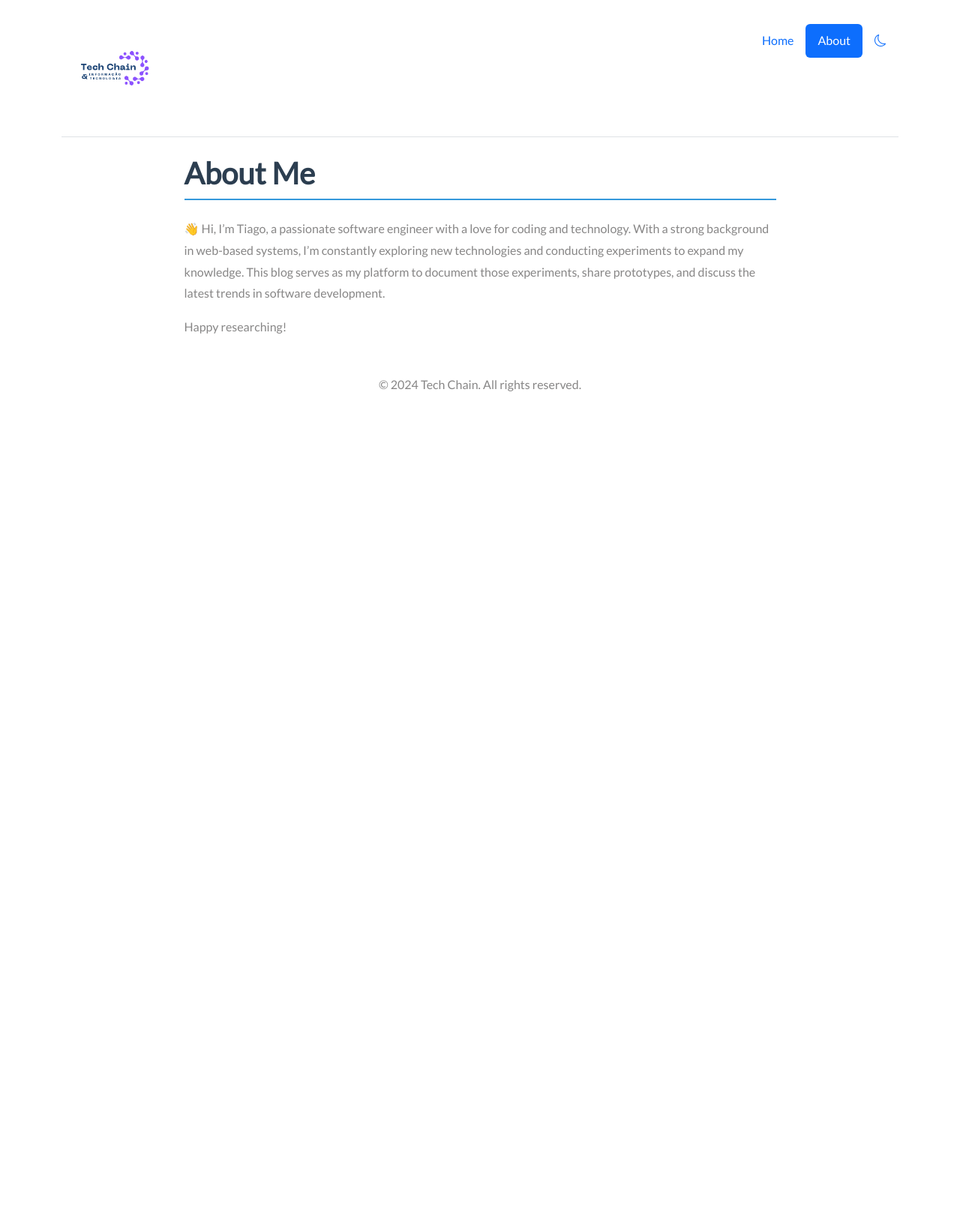
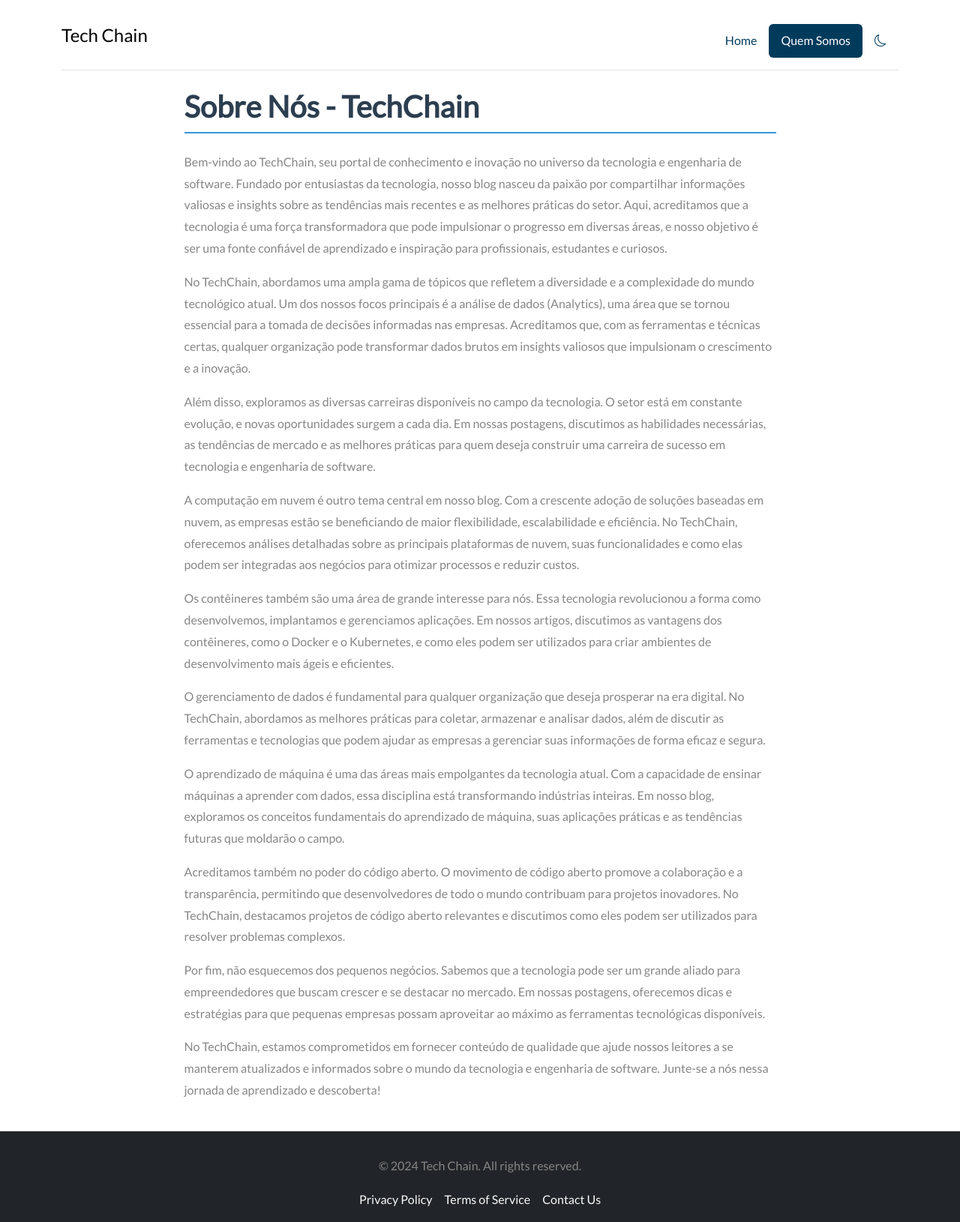
Before and after one commit to mewaiver/mewaiver.github.io, a Next.js app: page /about in a window 1280 px wide. Shown: the whole page at 75% size. Before the commit the page ends 800 px from the top, so only its background shows below. Built offline with nearby package versions, Linux system fonts and the light colour scheme.

Commit message:
adding primary color

```diff
--- a/app/about/page.js
+++ b/app/about/page.js
@@ -4,18 +4,38 @@ export default function About() {
       <div className="d-flex justify-content-center">
         <article className="w-75 max-w-sm mx-auto px-4 py-10 text-left">
           <header className="mb-10">
-            <h1>About Me</h1>
+            <h1>Sobre Nós - TechChain</h1>
           </header>
-          <div>
+          <div className="text-justify">
             <p>
-              👋 Hi, I’m Tiago, a passionate software engineer with a love for coding and technology.
-              With a strong background in web-based systems, I’m constantly exploring new technologies and conducting experiments to expand my knowledge.
-
-              This blog serves as my platform to document those experiments, share prototypes,
-              and discuss the latest trends in software development.
+              Bem-vindo ao TechChain, seu portal de conhecimento e inovação no universo da tecnologia e engenharia de software. Fundado por entusiastas da tecnologia, nosso blog nasceu da paixão por compartilhar informações valiosas e insights sobre as tendências mais recentes e as melhores práticas do setor. Aqui, acreditamos que a tecnologia é uma força transformadora que pode impulsionar o progresso em diversas áreas, e nosso objetivo é ser uma fonte confiável de aprendizado e inspiração para profissionais, estudantes e curiosos.
             </p>
             <p>
-            Happy researching!
+              No TechChain, abordamos uma ampla gama de tópicos que refletem a diversidade e a complexidade do mundo tecnológico atual. Um dos nossos focos principais é a análise de dados (Analytics), uma área que se tornou essencial para a tomada de decisões informadas nas empresas. Acreditamos que, com as ferramentas e técnicas certas, qualquer organização pode transformar dados brutos em insights valiosos que impulsionam o crescimento e a inovação.
+            </p>
+            <p>
+              Além disso, exploramos as diversas carreiras disponíveis no campo da tecnologia. O setor está em constante evolução, e novas oportunidades surgem a cada dia. Em nossas postagens, discutimos as habilidades necessárias, as tendências de mercado e as melhores práticas para quem deseja construir uma carreira de sucesso em tecnologia e engenharia de software.
+            </p>
+            <p>
+              A computação em nuvem é outro tema central em nosso blog. Com a crescente adoção de soluções baseadas em nuvem, as empresas estão se beneficiando de maior flexibilidade, escalabilidade e eficiência. No TechChain, oferecemos análises detalhadas sobre as principais plataformas de nuvem, suas funcionalidades e como elas podem ser integradas aos negócios para otimizar processos e reduzir custos.
+            </p>
+            <p>
+              Os contêineres também são uma área de grande interesse para nós. Essa tecnologia revolucionou a forma como desenvolvemos, implantamos e gerenciamos aplicações. Em nossos artigos, discutimos as vantagens dos contêineres, como o Docker e o Kubernetes, e como eles podem ser utilizados para criar ambientes de desenvolvimento mais ágeis e eficientes.
+            </p>
+            <p>
+              O gerenciamento de dados é fundamental para qualquer organização que deseja prosperar na era digital. No TechChain, abordamos as melhores práticas para coletar, armazenar e analisar dados, além de discutir as ferramentas e tecnologias que podem ajudar as empresas a gerenciar suas informações de forma eficaz e segura.
+            </p>
+            <p>
+              O aprendizado de máquina é uma das áreas mais empolgantes da tecnologia atual. Com a capacidade de ensinar máquinas a aprender com dados, essa disciplina está transformando indústrias inteiras. Em nosso blog, exploramos os conceitos fundamentais do aprendizado de máquina, suas aplicações práticas e as tendências futuras que moldarão o campo.
+            </p>
+            <p>
+              Acreditamos também no poder do código aberto. O movimento de código aberto promove a colaboração e a transparência, permitindo que desenvolvedores de todo o mundo contribuam para projetos inovadores. No TechChain, destacamos projetos de código aberto relevantes e discutimos como eles podem ser utilizados para resolver problemas complexos.
+            </p>
+            <p>
+              Por fim, não esquecemos dos pequenos negócios. Sabemos que a tecnologia pode ser um grande aliado para empreendedores que buscam crescer e se destacar no mercado. Em nossas postagens, oferecemos dicas e estratégias para que pequenas empresas possam aproveitar ao máximo as ferramentas tecnológicas disponíveis.
+            </p>
+            <p>
+              No TechChain, estamos comprometidos em fornecer conteúdo de qualidade que ajude nossos leitores a se manterem atualizados e informados sobre o mundo da tecnologia e engenharia de software. Junte-se a nós nessa jornada de aprendizado e descoberta!
             </p>
           </div>
         </article>
--- a/app/components/Footer.js
+++ b/app/components/Footer.js
@@ -1,10 +1,21 @@
-import { Container } from 'react-bootstrap';
+import { Container, Row, Col } from 'react-bootstrap';
 
 const Footer = () => {
   return (
-    <footer className="py-3">
+    <footer className="py-3 mt-4 bg-dark text-light">
       <Container className="text-center">
-        <p>&copy; {new Date().getFullYear()} Tech Chain. All rights reserved.</p>
+        <Row>
+          <Col>
+            <p>&copy; {new Date().getFullYear()} Tech Chain. All rights reserved.</p>
+          </Col>
+        </Row>
+        <Row>
+          <Col>
+            <a href="/privacy-policy" className="text-light mx-2">Privacy Policy</a>
+            <a href="/terms-of-service" className="text-light mx-2">Terms of Service</a>
+            <a href="/contact" className="text-light mx-2">Contact Us</a>
+          </Col>
+        </Row>
       </Container>
     </footer>
   );
--- /dev/null
+++ b/app/components/Head.js
@@ -0,0 +1,14 @@
+
+const Head = () => {
+  return (
+    <head>
+      <link
+        href="https://fonts.googleapis.com/css2?family=Lato:wght@400&family=Montserrat:wght@700&family=Roboto:wght@400&display=swap"
+        rel="stylesheet"
+      />
+
+    </head>
+  );
+};
+
+export default Head;
--- a/app/components/TopBar.js
+++ b/app/components/TopBar.js
@@ -27,9 +27,9 @@ const TopBar = () => {
 
       <div className="container">
         <header className="d-flex flex-wrap justify-content-center py-3 mb-4 border-bottom">
-          <Link href="/" className="d-flex align-items-center mb-3 mb-md-0 me-md-auto link-body-emphasis text-decoration-none">
-
-            <Image src="images/logo.png" alt="Logo" className="navbar-logo d-inline-block align-top" />
+          <Link href="/" className="d-flex align-items-center mb-3 mb-lg-0 me-lg-auto link-body-emphasis text-decoration-none">
+            <span class="fs-4">Tech Chain</span>
+            {/* <Image src="images/logo.png" alt="Logo" className="navbar-logo d-inline-block align-top" /> */}
 
           </Link>
           <ul className="nav nav-pills">
@@ -40,7 +40,7 @@ const TopBar = () => {
             </li>
             <li className="nav-item">
               <Link href="/about" className={`nav-link ${pathname === '/about' ? 'active' : ''}`}>
-                About
+                Quem Somos
               </Link>
             </li>
             <li className="nav-item">
--- a/app/layout.js
+++ b/app/layout.js
@@ -1,9 +1,9 @@
-import 'bootstrap/dist/css/bootstrap.css';
 import Container from "react-bootstrap/Container";
 import TopBar from "./components/TopBar";
-import "./styles/globals.css";
+import "./styles/globals.scss";
 import Footer from './components/Footer';
 import GoogleAnalytics from './components/GoogleAnalytics';
+import Head from "./components/Head";
 
 export const metadata = {
   title: "Tech Chain",
@@ -13,13 +13,7 @@ export const metadata = {
 export default function RootLayout({ children }) {
   return (
     <html lang="en" data-bs-theme="dark">
-      <head>
-        <link
-          href="https://fonts.googleapis.com/css2?family=Lato:wght@400&family=Montserrat:wght@700&family=Roboto:wght@400&display=swap"
-          rel="stylesheet"
-        />
-
-      </head>
+      <Head/>
       <GoogleAnalytics />
       <body>
         <TopBar />
--- a/app/styles/globals.css
+++ b/app/styles/globals.scss
@@ -1,4 +1,7 @@
+$primary: #003B5C;
+
 @import '~bootstrap-icons/font/bootstrap-icons.css';
+@import '~bootstrap/scss/bootstrap';
 
 body {
   font-family: 'Lato', sans-serif;
@@ -133,4 +136,5 @@ a:hover {
 .card-img, .card-img-top, .card-img-bottom {
   width: 100%;
   height: 150px;
+  object-fit: cover;
 }
--- a/package.json
+++ b/package.json
@@ -18,7 +18,8 @@
     "react-bootstrap": "^2.10.5",
     "react-dom": "19.0.0-rc-66855b96-20241106",
     "remark": "^15.0.1",
-    "remark-html": "^16.0.1"
+    "remark-html": "^16.0.1",
+    "sass": "^1.81.0"
   },
   "devDependencies": {
     "eslint": "^8",
```
Also changed, not shown: app/page.js (+3 -11 lines), 1 other file (tests, documents, lock files or other folders).
